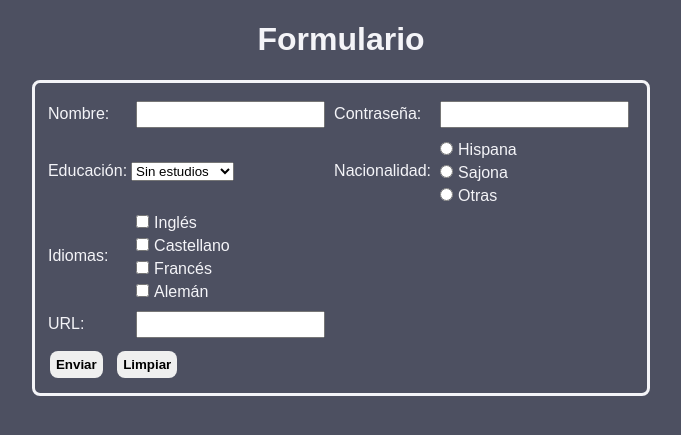
After one commit to whoskelos/php_2DAW, a PHP site: page /ejercicio2.php in a window 1280 px wide. The commit adds this page. Shown: the top 435 px of the page, without its empty margins (299-980 px from the left). Run offline with PHP 8.4, Linux system fonts and the light colour scheme.

Commit message:
continuo ejercicio sanear_validar

```diff
--- /dev/null
+++ b/sanear-validar/ejercicio2.php
@@ -0,0 +1,80 @@
+<?php
+if (isset($_POST['enviar'])) {
+    $nombre = $_POST['nombre'];
+    $password = $_POST['passwd'];
+    $est = $_POST['estudios'];
+    if (isset($_POST['nacion'])) {
+        $nac = $_POST['nacion'];
+    }
+    if (isset($_POST['idioma'])) {
+        $idiomas = $_POST['idioma'];
+    }
+    $url = $_POST['dirWeb'];
+}
+?>
+<!DOCTYPE html>
+<html lang="es">
+
+<head>
+    <meta charset="UTF-8">
+    <meta http-equiv="X-UA-Compatible" content="IE=edge">
+    <meta name="viewport" content="width=device-width, initial-scale=1.0">
+    <link rel="stylesheet" href="./styles.css">
+    <title>Ejercicio 2</title>
+</head>
+
+<body>
+    <header class="header">
+        <h1>Formulario</h1>
+    </header>
+    <main class="main">
+        <div class="container">
+            <form action="<?php echo htmlspecialchars($_SERVER['PHP_SELF']) ?>" method="POST">
+                <table>
+                    <tr>
+                        <td>Nombre:</td>
+                        <td><input type="text" name="nombre"></td>
+                        <td>Contraseña:</td>
+                        <td><input type="password" name="passwd"></td>
+                    </tr>
+                    <tr>
+                        <td>Educación:</td>
+                        <td>
+                            <select name="estudios">
+                                <option value="Sin estudios">Sin estudios</option>
+                                <option value="ESO">ESO</option>
+                                <option value="Bachillerato">Bachillerato</option>
+                                <option value="FP">FP</option>
+                                <option value="Universitarios">Universitarios</option>
+                                <option value="Otros">Otros</option>
+                            </select>
+                        </td>
+                        <td>Nacionalidad:</td>
+                        <td>
+                            <input type="radio" name="nacion" value="Hispana">Hispana <br>
+                            <input type="radio" name="nacion" value="Sajona">Sajona <br>
+                            <input type="radio" name="nacion" value="Otras">Otras <br>
+                        </td>
+                    </tr>
+                    <tr>
+                        <td>Idiomas:</td>
+                        <td>
+                            <input type="checkbox" name="idioma[]" value="Inglés">Inglés <br>
+                            <input type="checkbox" name="idioma[]" value="Castellano">Castellano <br>
+                            <input type="checkbox" name="idioma[]" value="Francés">Francés <br>
+                            <input type="checkbox" name="idioma[]" value="Alemán">Alemán <br>
+                        </td>
+                    </tr>
+                    <tr>
+                        <td>URL:</td>
+                        <td><input type="text" name="dirWeb"></td>
+                    </tr>
+                </table>
+                <input class="buttons" type="submit" value="Enviar" name="enviar">
+                <input class="buttons" type="reset" value="Limpiar">
+            </form>
+            <?php include("validar-form-2.php"); ?>
+        </div>
+    </main>
+</body>
+</html>
--- a/sanear-validar/styles.css
+++ b/sanear-validar/styles.css
@@ -1,11 +1,41 @@
 body{
-    background: #F6E4F6;
     font-family: sans-serif;
+    color: #F4F4F8;
+    background: #4D5061;
 }
 h1{
+    color: #F4F4F8;
     text-align: center;
 }
 
 .error{
     color:red;
 }
+
+.main{
+    display: flex;
+    justify-content: center;
+}
+.container form {
+    padding: 10px;
+    border: 3px solid #F4F4F8;
+    border-radius: 8px;
+}
+
+.container form input{
+    margin: 5px;
+}
+
+.container form input[type="text"]{
+    padding: 4px;
+}
+.container form input[type="password"]{
+    padding: 4px;
+}
+
+.buttons {
+    font-weight: bold;
+    padding: 6px;
+    border: none;
+    border-radius: 8px;
+}
--- /dev/null
+++ b/sanear-validar/validar-form-2.php
@@ -0,0 +1,39 @@
+<?php
+if (isset($_POST['enviar'])) {
+    $patron = "/^[a-z]+$/i";
+    $patron2 = "/^[6|7]{1}[0-9]{8}/";
+    $patron_pass = "/^([[:alnum:]+[*|$|-|_|#]]){5,}$/";
+    if (!empty($nombre)) {
+        if (!preg_match($patron,$nombre)) {
+            echo "<p class='error'>El formato del nombre es incorrecto (Solo letras)</p>";
+        }
+    }else {
+        echo "<p class='error'>El campo nombre está vacío</p>";
+    }
+
+    if (!empty($password)) {
+        if (!preg_match($patron_pass,$password)) {
+            echo "<p class='error'>El formato de la contraseña es incorrecto</p>";
+        }
+    }else {
+        echo "<p class='error'>El campo contraseña está vacío</p>";
+    }
+
+    if ($est == "Sin estudios") {
+        echo "<p class='error'>No ha seleccionado estudios</p>";
+    }
+
+    if (!isset($nac)) {
+        echo "<p class='error'>No ha seleccionado su nacionalidad</p>";
+    }
+    if (!isset($idiomas)) {
+        echo "<p class='error'>No ha seleccionado idiomas</p>";
+    }
+    if (!empty($url)) {
+        if (!filter_var($url,FILTER_VALIDATE_URL)) {
+            echo "<p class='error'>Dirección web no válida</p>";
+        }
+    }else {
+        echo "<p class='error'>No ha escrito dirección web</p>";
+    }
+}
--- /dev/null
+++ b/sanear-validar/validar-form-3.php
@@ -0,0 +1,3 @@
+<?php
+
+?>
```
Also changed, not shown: sanear-validar/ejercicio1-2.php (added, +13 -0 lines), sanear-validar/validar-form.php (+17 -2 lines).
